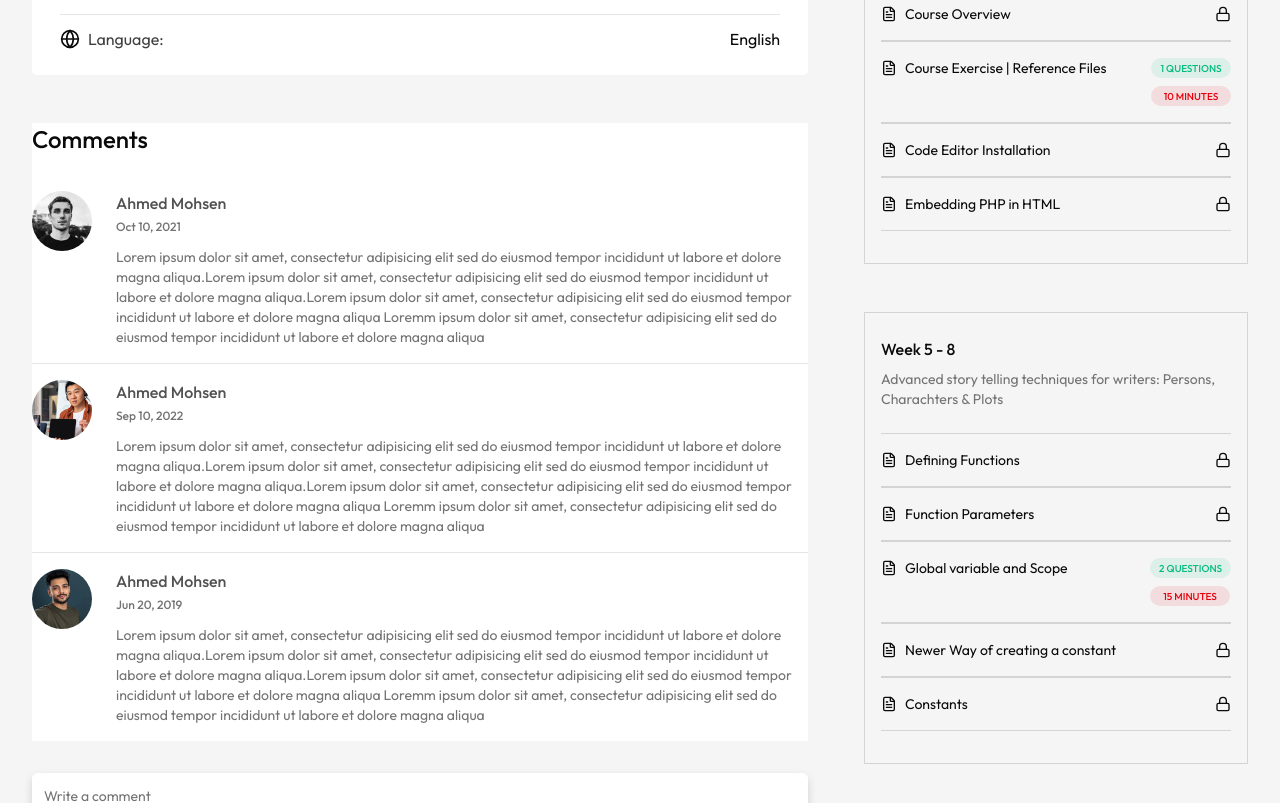
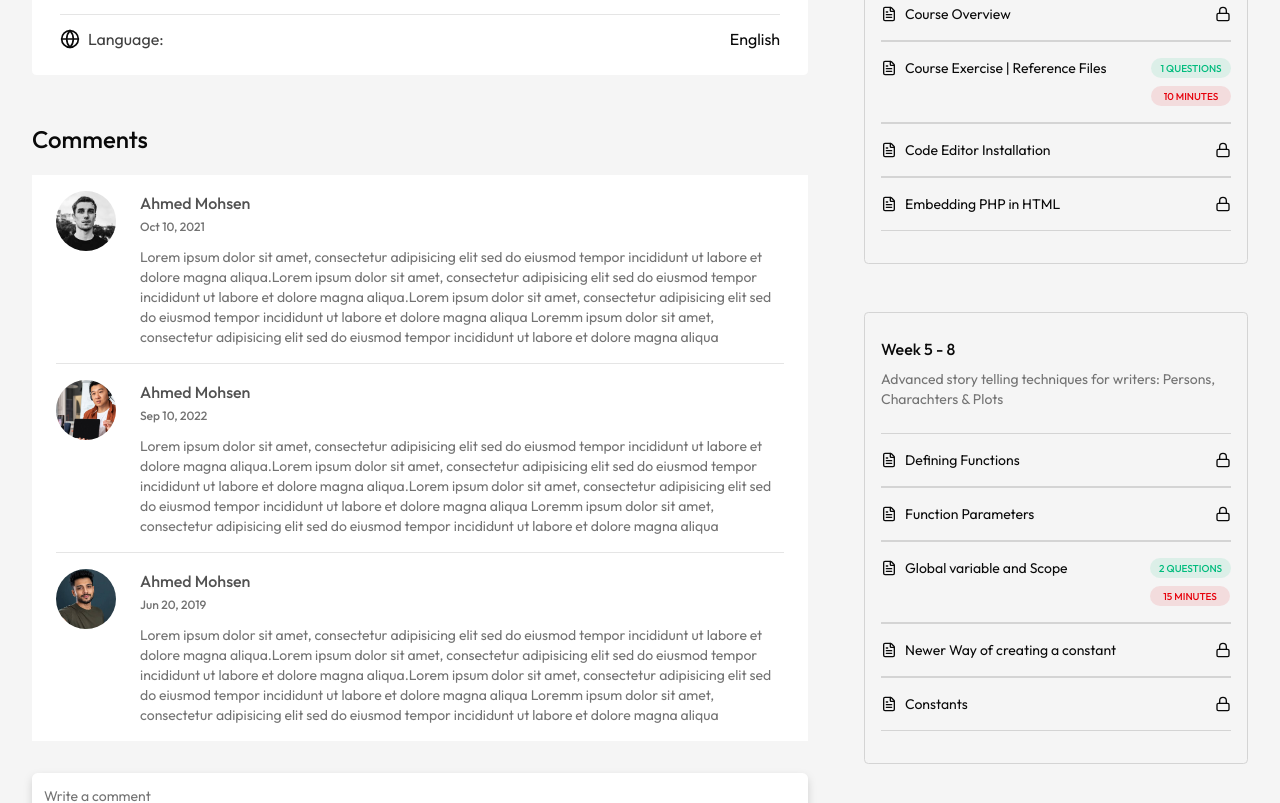
Before and after one commit to Mohamed-Zarqawi/it-legend-intervew-page, a Next.js app: page / in a window 1280 px wide. Shown: the part 440-1243 px from the top of the page. Built offline with nearby package versions, Linux system fonts and the light colour scheme.

Commit message:
Fix styling issues in Comments, Materials, MobileTopics, and Topics components

```diff
--- a/features/courseDetails/components/Coments.tsx
+++ b/features/courseDetails/components/Coments.tsx
@@ -32,9 +32,9 @@ const Comments = () => {
   return (
     <div>
       {/* Comments */}
-      <div className="bg-card mt-8 flex flex-col gap-2 px-4 md:mt-12 md:gap-5 md:px-0">
+      <div className="mt-8 flex flex-col gap-2 px-4 md:mt-12 md:gap-5 md:px-0">
         <div className="text-xl font-medium md:text-2xl">Comments</div>
-        <div className="flex flex-col justify-between divide-y">
+        <div className="bg-card flex flex-col justify-between divide-y md:px-6">
           {/* card */}
 
           {commentsMenu.map((comment, i) => {
--- a/features/courseDetails/components/Materials.tsx
+++ b/features/courseDetails/components/Materials.tsx
@@ -32,7 +32,7 @@ const Materials = () => {
   ];
   return (
     <div className="mt-8 flex flex-col gap-2 px-4 md:mt-12 md:gap-5 md:px-0">
-      <div className="text-xle font-medium md:text-2xl">Course Materials</div>
+      <div className="text-xl font-medium md:text-2xl">Course Materials</div>
       <div className="bg-card flex gap-3 rounded-sm px-4 py-3 md:px-7">
         {courseMaterialsMenu.map((sections, i) => {
           return (
--- a/features/courseDetails/components/MobileTopics.tsx
+++ b/features/courseDetails/components/MobileTopics.tsx
@@ -80,7 +80,7 @@ const MobileTopics = () => {
       {/* Card */}
       {courseDetailsMenu.map((card, i) => {
         return (
-          <div key={i} className="border-chart-1 mt-12 border px-4 py-6">
+          <div key={i} className="border-chart-1 mt-9س border px-4 py-6">
             <div className="flex flex-col gap-2">
               <div className="font-medium">Week {card.week}</div>
               <div className="text-chart-2 text-sm">{card.description}</div>
--- a/features/courseDetails/components/Topics.tsx
+++ b/features/courseDetails/components/Topics.tsx
@@ -82,7 +82,10 @@ const Topics = () => {
         {/* Card */}
         {courseDetailsMenu.map((card, i) => {
           return (
-            <div key={i} className="border-chart-1 mt-12 w-sm border px-4 py-6">
+            <div
+              key={i}
+              className="border-chart-1 mt-12 w-sm rounded-sm border px-4 py-6"
+            >
               <div className="flex flex-col gap-2">
                 <div className="font-medium">Week {card.week}</div>
                 <div className="text-chart-2 text-sm">{card.description}</div>
```
